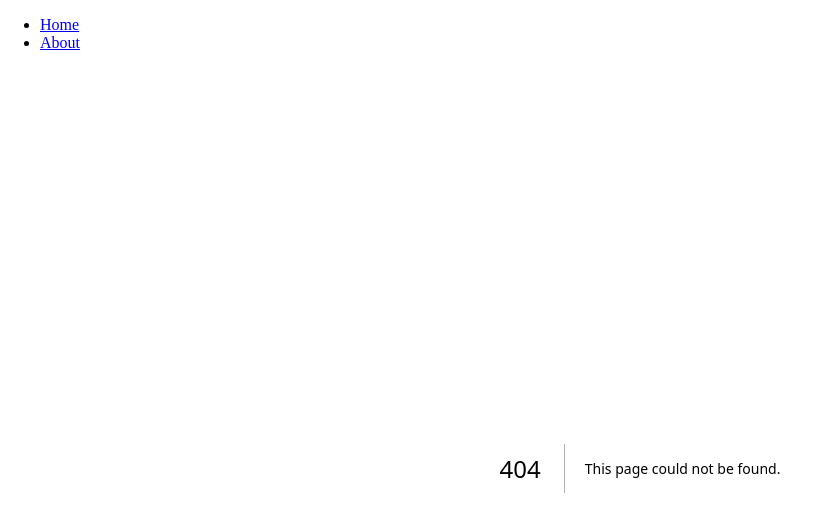
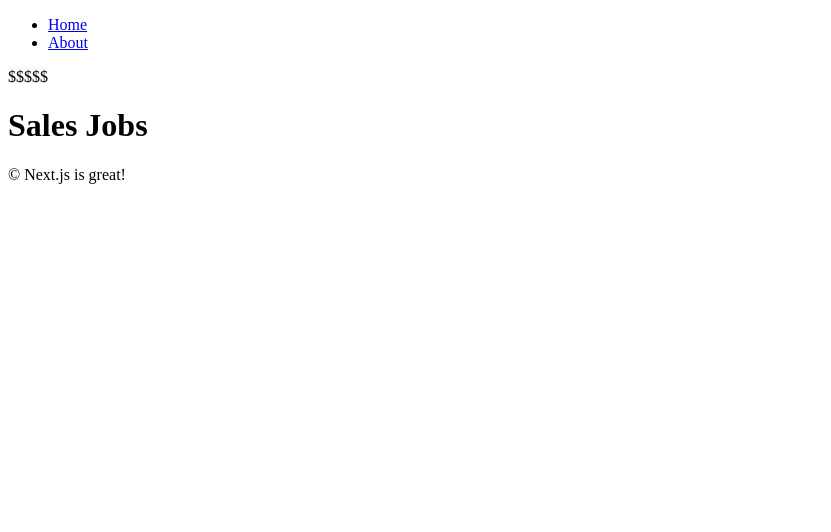
Before and after one commit to de-quei/next.js_study, a Next.js app: page /about-us/company/jobs/sales in a window 1280 px wide. Before the commit this address had no page. Shown: the top 532 px of the page, without its empty margins (0-831 px from the left). Built offline with nearby package versions, Linux system fonts and the light colour scheme.

Commit message:
layout 중첩하기

```diff
--- /dev/null
+++ b/app/about-us/company/jobs/sales/layout.tsx
@@ -0,0 +1,12 @@
+export default function RootLayout({
+    children,
+  }: {
+    children: React.ReactNode
+  }) {
+    return (
+      <div>
+        $$$$$
+        {children}
+      </div>
+    )
+  }
--- /dev/null
+++ b/app/about-us/company/jobs/sales/page.tsx
@@ -0,0 +1,3 @@
+export default function Page(){
+    return <h1>Sales Jobs</h1>;
+}
--- /dev/null
+++ b/app/about-us/layout.tsx
@@ -0,0 +1,12 @@
+export default function RootLayout({
+  children,
+}: {
+  children: React.ReactNode
+}) {
+  return (
+    <div>
+        {children}
+        &copy; Next.js is great!
+    </div>
+  )
+}
```
